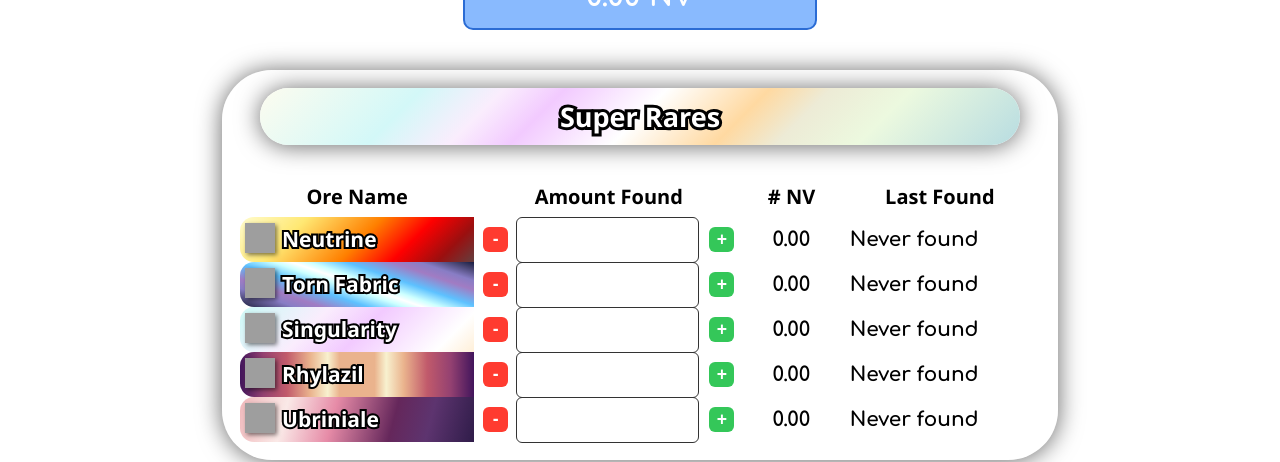
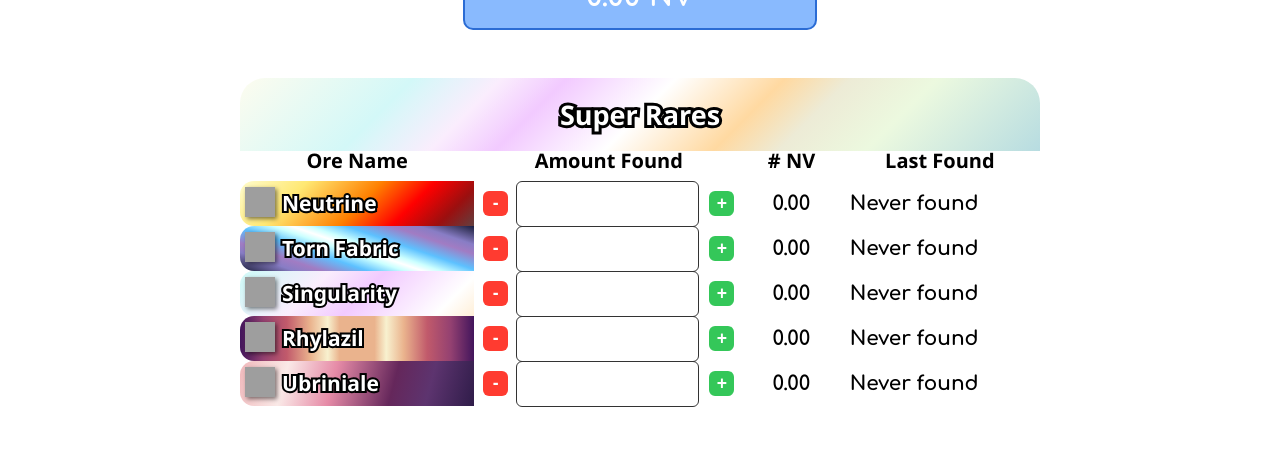
Before and after one commit to BenRzasa/zenithstradingtool, a React (Vite) app: page /#/findtracker in a window 1280 px wide. Shown: the part 376-838 px from the top of the page. Built offline with nearby package versions, Linux system fonts and the light colour scheme; grey boxes are pictures that could not be loaded; a web font is replaced by a local one.

Commit message:
Various additions and tweaks, some value changes

```diff
--- a/src/data/OreValues.jsx
+++ b/src/data/OreValues.jsx
@@ -245,7 +245,7 @@ export const initialOreValsDict = [
             { name: "Palladium", zenithVal: 9, randomsVal: 7, customVal: 9 },
             { name: "Neptunium", zenithVal: 8, randomsVal: 6, customVal: 8 },
             { name: "Void Orb", zenithVal: 8, randomsVal: 8, customVal: 8 },
-            { name: "Nilidust", zenithVal: 16, randomsVal: 15, customVal: 16 },
+            { name: "Nilidust", zenithVal: 24, randomsVal: 20, customVal: 24 },
             { name: "Asthenocrit", zenithVal: 7, randomsVal: 6, customVal: 7 }
         ],
     },
@@ -323,7 +323,7 @@ export const initialOreValsDict = [
         layerOres:
         [
             { name: "Cosmic Glass", zenithVal: 20, randomsVal: 15, customVal: 20 },
-            { name: "Cosmaline", zenithVal: 10, randomsVal: 11, customVal: 10 },
+            { name: "Cosmaline", zenithVal: 12, randomsVal: 11, customVal: 12 },
             { name: "Astratine", zenithVal: 7, randomsVal: 7, customVal: 7 },
             { name: "Starsteel", zenithVal: 9, randomsVal: 7, customVal: 9 },
             { name: "Stardust", zenithVal: 8, randomsVal: 5, customVal: 8 },
--- a/src/index.css
+++ b/src/index.css
@@ -159,8 +159,7 @@ li {
     --switch-outline: #000000;
     --background-color: #ffffff;
     --text-color: #000000;
-    --accent-color: blue;
-    --
+    --accent-color: #6353d0;
 }
 
 [data-theme="light"] {
@@ -175,7 +174,7 @@ li {
     --text-col: #ffffff;
     --table-outline: #777777;
     --background-color: #121212;
-    --accent-color: #33add6;
+    --accent-color: #a8faff;
     --switch-outline: #ffffff;
     --text-color: #ffffff;
 }
--- a/src/pages/MiscPage.jsx
+++ b/src/pages/MiscPage.jsx
@@ -1,4 +1,4 @@
-import React from "react";
+import React, { useState } from "react";
 
 import NavBar from "../components/NavBar";
 
@@ -11,12 +11,25 @@ import "../styles/AllGradients.css";
 import "../styles/MiscPage.css";
 
 function MiscPage() {
+    const [copiedFilter, setCopiedFilter] = useState(null);
+
+    function setColor (elementId, color) {
+        document.getElementById(elementId).style.color = color;
+        return color;
+    };
+
     // Copy the search filter to the clipboard
-  const copyFilter = (filterText) => {
+    const copyFilter = (filterText, titlePart) => {
         navigator.clipboard
             .writeText(filterText)
             .then(() => {
                 console.log("Filter copied:", filterText);
+                setColor(`search-filter-${titlePart}`, "lightgreen");
+                setCopiedFilter(filterText);
+                setTimeout(() => {
+                    setColor(`search-filter-${titlePart}`, "var(--text-color)");
+                    setCopiedFilter(null);
+                }, 2000);
             })
             .catch((err) => {
                 console.error("Failed to copy:", err);
@@ -46,11 +59,11 @@ function MiscPage() {
                         const itemsPart = category.substring(colonIndex + 1);
 
                         return (
-              <p key={index}>
+                            <p key={index} id={`search-filter-${titlePart}`}>
                                 <button
                                     className="copy-btn"
                                     onClick={() =>
-                    copyFilter(category.substring(category.indexOf(":") + 2))
+                                        copyFilter(category.substring(category.indexOf(":") + 2), titlePart)
                                     }
                                     title="Copy filters"
                                 >
--- a/src/styles/LayerTable.css
+++ b/src/styles/LayerTable.css
@@ -83,11 +83,11 @@
     z-index: 0;
     border: none;
     th:first-of-type {
-        border-top-left-radius: 14px;
+        border-top-left-radius: 0px;
         border-bottom-left-radius: 14px;
     }
     th:last-of-type {
-        border-top-right-radius: 14px;
+        border-top-right-radius: 0px;
         border-bottom-right-radius: 14px;
     }
 }
@@ -104,21 +104,23 @@ th {
 }
 
 .table-wrapper h2 {
+    margin-bottom: -12px;
+    margin-top: -10px;
+    text-align: center;
     font-family: "Segoe UI";
-    text-align: center;
-    vertical-align: middle;
     font-size: 27px;
     letter-spacing: 0px;
     font-weight: bolder;
     -webkit-text-stroke: 6px black;
     text-stroke: 6px black;
     paint-order: stroke fill;
-    border-radius: 30px;
-    padding: 10px;
-    left: 2.5%;
-    width: 95%;
+    border-radius: 25px;
+    border-bottom-left-radius: 0px;
+    border-bottom-right-radius: 0px;
+    width: 100%;
+    height: 100%;
     box-sizing: border-box;
-    background: var(
+    background: v25(
         --gradient-fallback,
         linear-gradient(90deg, #667eea 0%, #764ba2 100%)
     );
@@ -130,8 +132,6 @@ th {
 
 .nv-comp-check {
     position: absolute;
-    margin-left: 12px;
-    margin-top: 6px;
     color: white;
     background-color: #4caf50;
     border-radius: 5px;
--- a/src/styles/SettingsPanel.css
+++ b/src/styles/SettingsPanel.css
@@ -9,11 +9,11 @@
   box-shadow: -5px 0px 25px 1px #000000;
   color: var(--text-color);
   z-index: 10000;
-  -webkit-transition: all 0.2s ease-out;
-  -moz-transition: all 0.2s ease-out;
-  -ms-transition: all 0.2s ease-out;
-  -o-transition: all 0.2s ease-out;
-  transition: all 0.2s ease-out;
+  -webkit-transition: all 0.1s ease-out;
+  -moz-transition: all 0.1s ease-out;
+  -ms-transition: all 0.1s ease-out;
+  -o-transition: all 0.1s ease-out;
+  transition: all 0.1s ease-out;
   opacity: 0;
   padding: 20px;
   box-sizing: border-box;
--- a/src/styles/ValueChart.css
+++ b/src/styles/ValueChart.css
@@ -297,12 +297,14 @@
 }
 
 .table-wrapper {
+    display: flex;
+    flex-direction: column;
+    gap: 0px;
     position: relative;
     width: 600px;
-    overflow-x: auto;
+    overflow-x: scroll;
     padding: 18px;
-    box-shadow: 0 1px 25px rgba(0, 0, 0, 0.6);
-    border-radius: 50px;
+    border-radius: 35px;
     height: fit-content;
     position: relative;
     z-index: 500;
```
Lines whose indentation alone changed are shown as unchanged.
